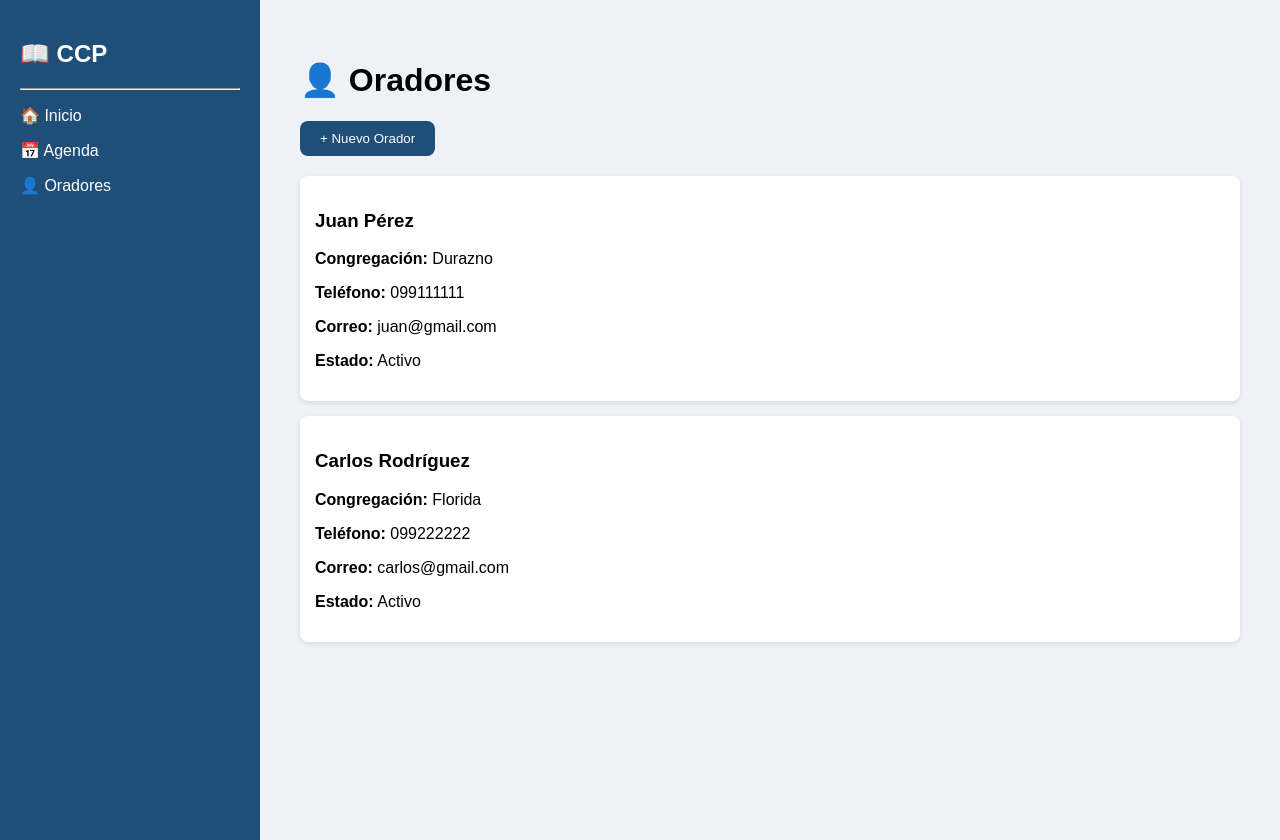
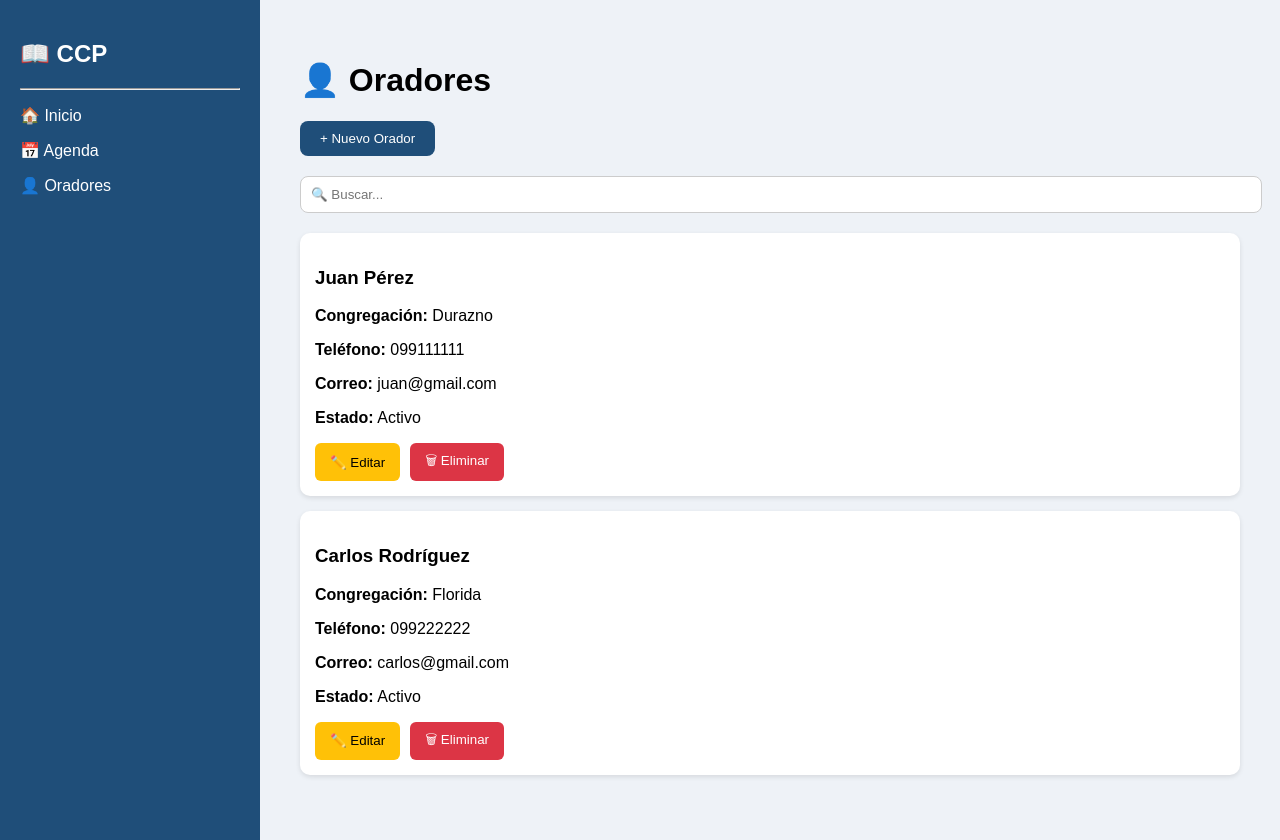
Before and after one commit to Freezo88/CCP--Coordinador-de-Conferencias, a React (Vite) app in the folder frontend/: page / in a window 1280 px wide. Both pictures are taken after a click on the element "👤 Oradores". Built offline with nearby package versions, Linux system fonts and the light colour scheme.

Commit message:
feat: modulo oradores v1.0

```diff
--- a/frontend/src/pages/Oradores.tsx
+++ b/frontend/src/pages/Oradores.tsx
@@ -12,13 +12,56 @@ export default function Oradores() {
   const [telefono, setTelefono] = useState("");
   const [correo, setCorreo] = useState("");
 
+  const [buscar, setBuscar] = useState("");
+
+  const [idEditando, setIdEditando] = useState<number | null>(null);
+
+  function limpiarFormulario() {
+    setNombre("");
+    setCongregacion("");
+    setTelefono("");
+    setCorreo("");
+    setIdEditando(null);
+    setMostrarFormulario(false);
+  }
+
   function guardarOrador() {
     if (nombre.trim() === "" || congregacion.trim() === "") {
-      alert("Debe ingresar el nombre y la congregación.");
+      alert("Debe ingresar nombre y congregación.");
       return;
     }
 
-    const nuevoOrador: Orador = {
+    const existe = oradores.some(
+      (o) =>
+        o.nombre.toLowerCase() === nombre.toLowerCase() &&
+        o.id !== idEditando
+    );
+
+    if (existe) {
+      alert("Ya existe un orador con ese nombre.");
+      return;
+    }
+
+    if (idEditando !== null) {
+      setOradores(
+        oradores.map((o) =>
+          o.id === idEditando
+            ? {
+                ...o,
+                nombre,
+                congregacion,
+                telefono,
+                correo,
+              }
+            : o
+        )
+      );
+
+      limpiarFormulario();
+      return;
+    }
+
+    const nuevo: Orador = {
       id: Date.now(),
       nombre,
       congregacion,
@@ -27,14 +70,26 @@ export default function Oradores() {
       activo: true,
     };
 
-    setOradores([...oradores, nuevoOrador]);
+    setOradores([...oradores, nuevo]);
 
-    setNombre("");
-    setCongregacion("");
-    setTelefono("");
-    setCorreo("");
+    limpiarFormulario();
+  }
 
-    setMostrarFormulario(false);
+  function editar(orador: Orador) {
+    setNombre(orador.nombre);
+    setCongregacion(orador.congregacion);
+    setTelefono(orador.telefono);
+    setCorreo(orador.correo);
+
+    setIdEditando(orador.id);
+
+    setMostrarFormulario(true);
+  }
+
+  function eliminar(id: number) {
+    if (!confirm("¿Eliminar este orador?")) return;
+
+    setOradores(oradores.filter((o) => o.id !== id));
   }
 
   return (
@@ -42,37 +97,56 @@ export default function Oradores() {
       <h1>👤 Oradores</h1>
 
       <button
-        onClick={() => setMostrarFormulario(!mostrarFormulario)}
+        onClick={() => {
+          limpiarFormulario();
+          setMostrarFormulario(true);
+        }}
         style={{
           padding: "10px 20px",
-          backgroundColor: "#1f4e79",
+          background: "#1f4e79",
           color: "white",
           border: "none",
           borderRadius: "8px",
+          cursor: "pointer",
           marginBottom: "20px",
-          cursor: "pointer",
         }}
       >
-        {mostrarFormulario ? "Cancelar" : "+ Nuevo Orador"}
+        + Nuevo Orador
       </button>
+
+      <input
+        type="text"
+        placeholder="🔍 Buscar..."
+        value={buscar}
+        onChange={(e) => setBuscar(e.target.value)}
+        style={{
+          width: "100%",
+          padding: "10px",
+          marginBottom: "20px",
+          borderRadius: "8px",
+          border: "1px solid #ccc",
+        }}
+      />
 
       {mostrarFormulario && (
         <div
           style={{
-            backgroundColor: "white",
+            background: "white",
             padding: "20px",
-            borderRadius: "8px",
+            borderRadius: "10px",
             marginBottom: "20px",
-            boxShadow: "0 2px 5px rgba(0,0,0,0.1)",
           }}
         >
-          <h2>Nuevo Orador</h2>
+          <h2>
+            {idEditando === null
+              ? "Nuevo Orador"
+              : "Editar Orador"}
+          </h2>
 
           <input
-            type="text"
-            placeholder="Nombre"
             value={nombre}
             onChange={(e) => setNombre(e.target.value)}
+            placeholder="Nombre"
             style={{
               width: "100%",
               padding: "10px",
@@ -81,10 +155,9 @@ export default function Oradores() {
           />
 
           <input
-            type="text"
-            placeholder="Congregación"
             value={congregacion}
             onChange={(e) => setCongregacion(e.target.value)}
+            placeholder="Congregación"
             style={{
               width: "100%",
               padding: "10px",
@@ -93,10 +166,9 @@ export default function Oradores() {
           />
 
           <input
-            type="text"
-            placeholder="Teléfono"
             value={telefono}
             onChange={(e) => setTelefono(e.target.value)}
+            placeholder="Teléfono"
             style={{
               width: "100%",
               padding: "10px",
@@ -105,41 +177,45 @@ export default function Oradores() {
           />
 
           <input
-            type="email"
-            placeholder="Correo"
             value={correo}
             onChange={(e) => setCorreo(e.target.value)}
+            placeholder="Correo"
             style={{
               width: "100%",
               padding: "10px",
-              marginBottom: "15px",
+              marginBottom: "20px",
             }}
           />
 
           <button
             onClick={guardarOrador}
             style={{
-              padding: "10px 20px",
-              backgroundColor: "#198754",
+              background: "#198754",
               color: "white",
               border: "none",
+              padding: "10px 20px",
               borderRadius: "8px",
               cursor: "pointer",
             }}
           >
-            Guardar
+            {idEditando === null
+              ? "Guardar"
+              : "Guardar Cambios"}
           </button>
         </div>
       )}
 
-      {oradores.map((orador) => (
-        <div
+      {oradores
+        .filter((o) =>
+          o.nombre.toLowerCase().includes(buscar.toLowerCase())
+        )
+        .map((orador) => (          <div
             key={orador.id}
             style={{
-            backgroundColor: "white",
+              background: "white",
               padding: "15px",
               marginBottom: "15px",
-            borderRadius: "8px",
+              borderRadius: "10px",
               boxShadow: "0 2px 5px rgba(0,0,0,0.1)",
             }}
           >
@@ -161,6 +237,41 @@ export default function Oradores() {
               <strong>Estado:</strong>{" "}
               {orador.activo ? "Activo" : "Inactivo"}
             </p>
+
+            <div
+              style={{
+                marginTop: "15px",
+                display: "flex",
+                gap: "10px",
+              }}
+            >
+              <button
+                onClick={() => editar(orador)}
+                style={{
+                  background: "#ffc107",
+                  border: "none",
+                  padding: "8px 15px",
+                  borderRadius: "6px",
+                  cursor: "pointer",
+                }}
+              >
+                ✏️ Editar
+              </button>
+
+              <button
+                onClick={() => eliminar(orador.id)}
+                style={{
+                  background: "#dc3545",
+                  color: "white",
+                  border: "none",
+                  padding: "8px 15px",
+                  borderRadius: "6px",
+                  cursor: "pointer",
+                }}
+              >
+                🗑 Eliminar
+              </button>
+            </div>
           </div>
         ))}
     </div>
```
Lines whose indentation alone changed are shown as unchanged.
